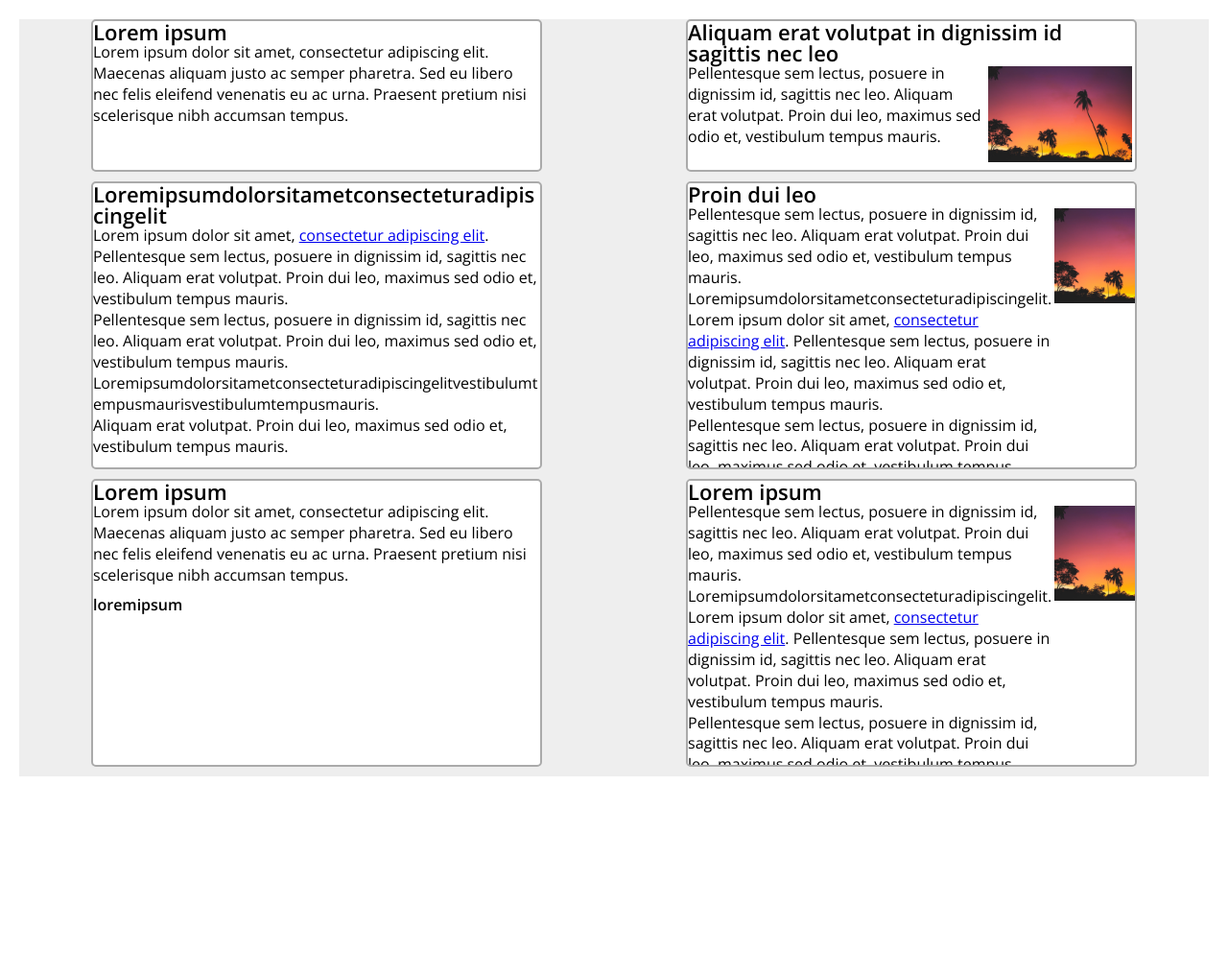
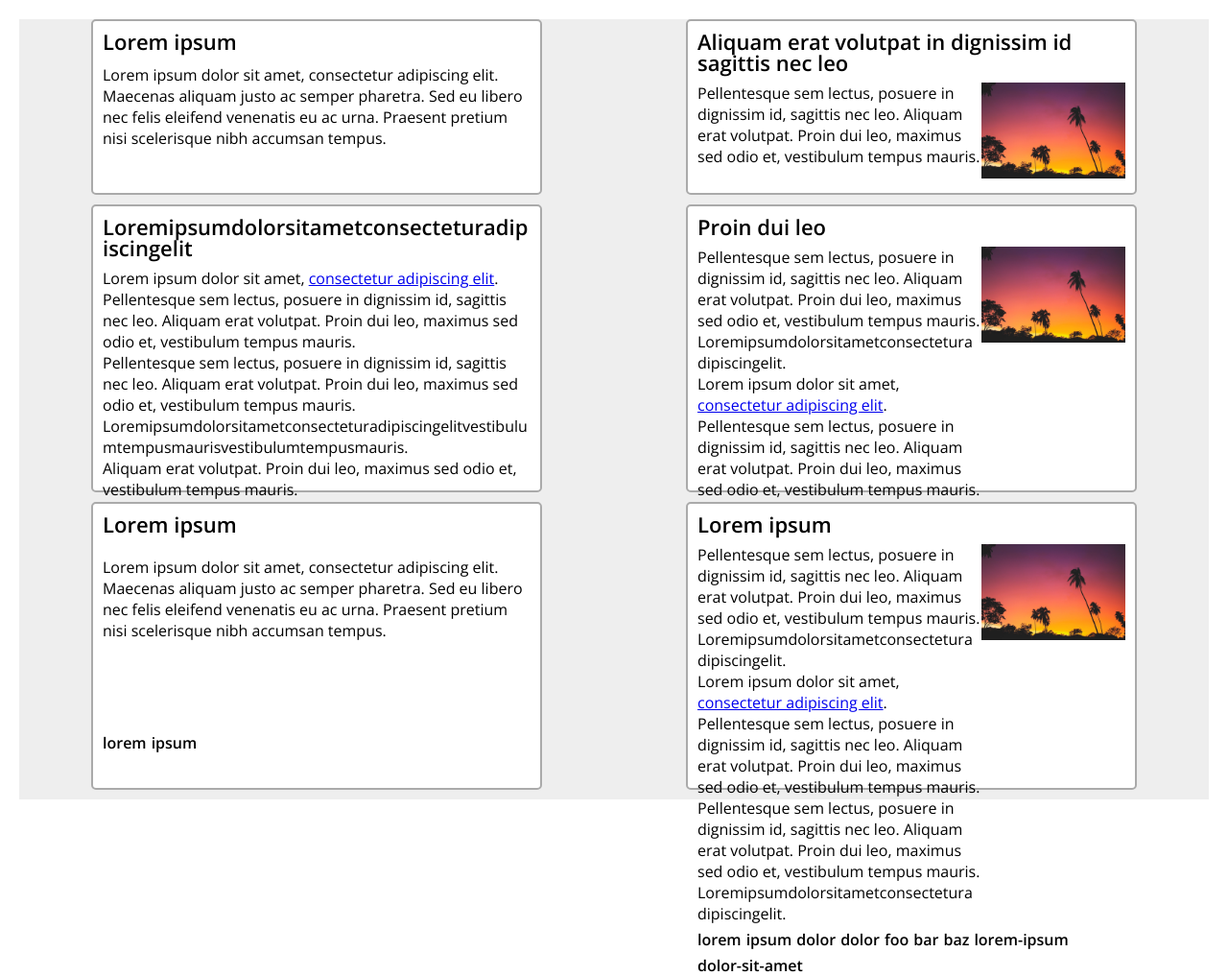
Before and after one commit to nmm6/verkefni5, a plain HTML site: page index.html in a window 1280 px wide. Shown: the whole page at 96% size. Before the commit the page ends 829 px from the top, so only its background shows below. Drawn offline with nearby package versions, Linux system fonts and the light colour scheme.

Commit message:
Add files via upload

```diff
--- a/index.html
+++ b/index.html
@@ -11,85 +11,88 @@
       <div class="cards">
 
         <section class="card">
-          <h2 class='card__title'>Lorem ipsum</h2>
-          <div>
-            <div>
-              <p class='card__text'>Lorem ipsum dolor sit amet, consectetur adipiscing elit. Maecenas aliquam justo ac semper pharetra. Sed eu libero nec felis eleifend venenatis eu ac urna. Praesent pretium nisi scelerisque nibh accumsan tempus.</p>
+          <h2  class="card__title">Lorem ipsum</h2 >
+          <div class = "card__content">
+            <div class = "card__textcontainer">
+            <div class = "card__text">
+              <p>Lorem ipsum dolor sit amet, consectetur adipiscing elit. Maecenas aliquam justo ac semper pharetra. Sed eu libero nec felis eleifend venenatis eu ac urna. Praesent pretium nisi scelerisque nibh accumsan tempus.</p>
+            </div>
           </div>
           </div>
         </section>
 
         <section class="card">
-          <h2 class='card__title'>Aliquam erat volutpat in dignissim id sagittis nec leo</h2>
-          <div class= 'card__flex'>
-            <div>
-              <p class='card__text'>Pellentesque sem lectus, posuere in dignissim id, sagittis nec leo. Aliquam erat volutpat. Proin dui leo, maximus sed odio et, vestibulum tempus mauris.</p>
+          <h2  class="card__title">Aliquam erat volutpat in dignissim id sagittis nec leo</h2 >
+          <div class = "card__content">
+            <div class = "card__text">
+              <p>Pellentesque sem lectus, posuere in dignissim id, sagittis nec leo. Aliquam erat volutpat. Proin dui leo, maximus sed odio et, vestibulum tempus mauris.</p>
             </div>
-            <div class= 'card__image'>
-              <img src="img.jpg">
+            <div class="card__imgcontainer">
+              <img class="card__img" src="img.jpg">
             </div>
           </div>
         </section>
 
         <section class="card">
-          <h2 class= 'card__title card--overflow'>Loremipsumdolorsitametconsecteturadipiscingelit</h2>
-          <div class= 'card__flex'>
-            <div class= 'card--scroll'>
-              <p class= 'card__text card--overflow'>Lorem ipsum dolor sit amet, <a href="#">consectetur adipiscing elit</a>. Pellentesque sem lectus, posuere in dignissim id, sagittis nec leo. Aliquam erat volutpat. Proin dui leo, maximus sed odio et, vestibulum tempus mauris.</p>
-              <p class= 'card__text card--overflow'>Pellentesque sem lectus, posuere in dignissim id, sagittis nec leo. Aliquam erat volutpat. Proin dui leo, maximus sed odio et, vestibulum tempus mauris. Loremipsumdolorsitametconsecteturadipiscingelitvestibulumtempusmaurisvestibulumtempusmauris.</p>
-              <p class= 'card__text card--overflow'>Aliquam erat volutpat. Proin dui leo, maximus sed odio et, vestibulum tempus mauris.</p>
+          <h2  class=" card__title" >Loremipsumdolorsitametconsecteturadipiscingelit</h2 >
+          <div class = "card__content">
+            <div class = "card__text">
+              <p>Lorem ipsum dolor sit amet, <a href="#">consectetur adipiscing elit</a>. Pellentesque sem lectus, posuere in dignissim id, sagittis nec leo. Aliquam erat volutpat. Proin dui leo, maximus sed odio et, vestibulum tempus mauris.</p>
+              <p>Pellentesque sem lectus, posuere in dignissim id, sagittis nec leo. Aliquam erat volutpat. Proin dui leo, maximus sed odio et, vestibulum tempus mauris. Loremipsumdolorsitametconsecteturadipiscingelitvestibulumtempusmaurisvestibulumtempusmauris.</p>
+              <p>Aliquam erat volutpat. Proin dui leo, maximus sed odio et, vestibulum tempus mauris.</p>
             </div>
           </div>
         </section>
 
         <section class="card">
-          <h2 class='card__title'>Proin dui leo</h2>
-          <div class= 'card__flex'>
-            <div>
-              <p class='card__text'>Pellentesque sem lectus, posuere in dignissim id, sagittis nec leo. Aliquam erat volutpat. Proin dui leo, maximus sed odio et, vestibulum tempus mauris. Loremipsumdolorsitametconsecteturadipiscingelit.</p>
-              <p class='card__text'>Lorem ipsum dolor sit amet, <a href="#">consectetur adipiscing elit</a>. Pellentesque sem lectus, posuere in dignissim id, sagittis nec leo. Aliquam erat volutpat. Proin dui leo, maximus sed odio et, vestibulum tempus mauris.</p>
-              <p class='card__text'>Pellentesque sem lectus, posuere in dignissim id, sagittis nec leo. Aliquam erat volutpat. Proin dui leo, maximus sed odio et, vestibulum tempus mauris. Loremipsumdolorsitametconsecteturadipiscingelit.</p>
+          <h2  class=" card__title" >Proin dui leo</h2 >
+          <div class = "card__content">
+            <div class = "card__text">
+              <p>Pellentesque sem lectus, posuere in dignissim id, sagittis nec leo. Aliquam erat volutpat. Proin dui leo, maximus sed odio et, vestibulum tempus mauris. Loremipsumdolorsitametconsecteturadipiscingelit.</p>
+              <p>Lorem ipsum dolor sit amet, <a href="#">consectetur adipiscing elit</a>. Pellentesque sem lectus, posuere in dignissim id, sagittis nec leo. Aliquam erat volutpat. Proin dui leo, maximus sed odio et, vestibulum tempus mauris.</p>
+              <p>Pellentesque sem lectus, posuere in dignissim id, sagittis nec leo. Aliquam erat volutpat. Proin dui leo, maximus sed odio et, vestibulum tempus mauris. Loremipsumdolorsitametconsecteturadipiscingelit.</p>
             </div>
-            <div class= 'card__image'>
-              <img src="img.jpg">
+            <div class="card__imgcontainer">
+              <img class="card__img"  img src="img.jpg">
             </div>
           </div>
         </section>
 
         <section class="card">
-          <h2 class='card__title'>Lorem ipsum</h2>
-          <div class= 'card__flex'>
-            <div>
-              <p class='card__text'>Lorem ipsum dolor sit amet, consectetur adipiscing elit. Maecenas aliquam justo ac semper pharetra. Sed eu libero nec felis eleifend venenatis eu ac urna. Praesent pretium nisi scelerisque nibh accumsan tempus.</p>
+          <h2  class=" card__title" >Lorem ipsum</h2 >
+          <div class = "card__content">
+            <div class = "card__text">
+              <p>Lorem ipsum dolor sit amet, consectetur adipiscing elit. Maecenas aliquam justo ac semper pharetra. Sed eu libero nec felis eleifend venenatis eu ac urna. Praesent pretium nisi scelerisque nibh accumsan tempus.</p>
             </div>
           </div>
-          <ul class='card__list'>
+          <ul class = "card__listcontainer">
             <li>lorem</li>
             <li>ipsum</li>
           </ul>
         </section>
 
         <section class="card">
-          <h2 class='card__title'>Lorem ipsum</h2>
-          <div class= 'card__flex'>
-            <div>
-              <p class='card__text'>Pellentesque sem lectus, posuere in dignissim id, sagittis nec leo. Aliquam erat volutpat. Proin dui leo, maximus sed odio et, vestibulum tempus mauris. Loremipsumdolorsitametconsecteturadipiscingelit.</p>
-              <p class='card__text'>Lorem ipsum dolor sit amet, <a href="#">consectetur adipiscing elit</a>. Pellentesque sem lectus, posuere in dignissim id, sagittis nec leo. Aliquam erat volutpat. Proin dui leo, maximus sed odio et, vestibulum tempus mauris.</p>
-              <p class='card__text'>Pellentesque sem lectus, posuere in dignissim id, sagittis nec leo. Aliquam erat volutpat. Proin dui leo, maximus sed odio et, vestibulum tempus mauris. Loremipsumdolorsitametconsecteturadipiscingelit.</p>
+          <h2  class=" card__title">Lorem ipsum</h2 >
+          <div class = "card__content">
+            <div class = "card__text">
+              <p>Pellentesque sem lectus, posuere in dignissim id, sagittis nec leo. Aliquam erat volutpat. Proin dui leo, maximus sed odio et, vestibulum tempus mauris. Loremipsumdolorsitametconsecteturadipiscingelit.</p>
+              <p>Lorem ipsum dolor sit amet, <a href="#">consectetur adipiscing elit</a>. Pellentesque sem lectus, posuere in dignissim id, sagittis nec leo. Aliquam erat volutpat. Proin dui leo, maximus sed odio et, vestibulum tempus mauris.</p>
+              <p>Pellentesque sem lectus, posuere in dignissim id, sagittis nec leo. Aliquam erat volutpat. Proin dui leo, maximus sed odio et, vestibulum tempus mauris. Loremipsumdolorsitametconsecteturadipiscingelit.</p>
             </div>
-            <div class='card__image'>
-              <img src="img.jpg">
+            <div class="card__imgcontainer">
+              <img class="card__img"  img src="img.jpg">
             </div>
           </div>
-          <ul class='card__list'>
-            <li>lorem</li>
-            <li>ipsum</li>
-            <li>dolor</li>
-            <li>foo</li>
-            <li>bar</li>
-            <li>baz</li>
-            <li>lorem-ipsum</li>
-            <li>dolor-sit-amet</li>
+          <ul class = "card__listcontainer">
+            <li >lorem</li>
+            <li >ipsum</li>
+            <li >dolor</li>
+            <li >dolor</li>
+            <li >foo</li>
+            <li >bar</li>
+            <li >baz</li>
+            <li >lorem-ipsum</li>
+            <li >dolor-sit-amet</li>
           </ul>
         </section>
 
--- a/styles.css
+++ b/styles.css
@@ -1,4 +1,3 @@
-/*almennar skilgreiningar*/
 * {
     margin: 0;
     padding: 0;
@@ -8,15 +7,23 @@
     box-sizing: inherit;
   }
 
-  /*@font-face {
-    font-family: 'Open Sans';
-    src: url(https://fonts.googleapis.com/css?family=Open+Sans);
-  }*/
-
   html {
     box-sizing: border-box;
+
     font-family: 'Open Sans', helvetica, arial, sans-serif;
     font-size: 16px;
+  }
+
+  .card__title {
+      font-size: 22px;
+      line-height: 22px;
+      word-break: break-word;
+      flex:2;
+      margin-bottom: 10px;
+  }
+
+  p {
+      line-height: 22px;
   }
 
   main {
@@ -24,61 +31,67 @@
     max-width: 1500px;
     padding: 20px;
   }
-  .card__text {
-      font-size: 1rem;
-      line-height: 137.5%;
-  }
-  .card__title{
-    font-size: 1.375rem;
-    line-height: 100%;
 
-}
-  .cards {
-    background: #eee;
-  }
-.cards {
+  .card {
     display: flex;
-    flex-wrap: wrap;
-    justify-content: space-around;
+      background-color: #fff;
+      border: 2px solid #aaa;
+      border-radius: 5px;
+      max-height: 300px;
+      max-width: 470px;
+      margin-bottom: 10px;
+      padding: 10px;
+      width:100%;
+      flex-direction: column;
 
   }
 
-.card {
-    border:2px solid #aaa;
-    border-radius: 5px;
-    max-width: 29.375rem;
-    max-height: 18.75rem;
-    margin-bottom: 0.625rem;
-    overflow: auto;
-    background-color: white;
+
+  .cards {
+    display: flex;
+    background: #eee;
+    justify-content: space-around;
+    flex-wrap: wrap;
   }
 
-  .card--overflow {
-    overflow-wrap: break-word;
-    word-wrap: break-word;
-  }
-  .card--scroll{
-      overflow: scroll;
+
+  .card__content {
+    display: flex;
+    flex-direction: row;
+    flex:10;
   }
 
- .card__flex{
-     display: flex;
 
- }
 
- .card__image img{
-    width: 9.375rem;
-    height: auto;
-    margin: 0.2em 0.2em 0.2em 0.2em;
- }
+  .card__img {
+      max-width: 150px;
+  }
 
-.card__list{
+  .card__textcontainer {
     display: flex;
-    align-items: center;
+
+
+  }
+  .card__text {
+     overflow: auto;
+     word-break: break-word;
+     line-height: 1.375em;
+     font-size: 1em;
+
+  }
+
+.card__listcontainer {
+    display: flex;
+    flex-direction: row;
+    list-style: none;
+    flex: 1;
+    font-weight: bold;
     flex-wrap: wrap;
-    list-style: none;
-    font-weight: bold;
-    margin-top: 0.5rem;
-    margin-right: 0.5rem;
+    flex-grow: 3;
+  }
 
-}
+  li {
+
+    margin: 5px 5px 0 0;
+    flex-wrap: wrap;
+  }
```
Lines whose indentation alone changed are shown as unchanged.
